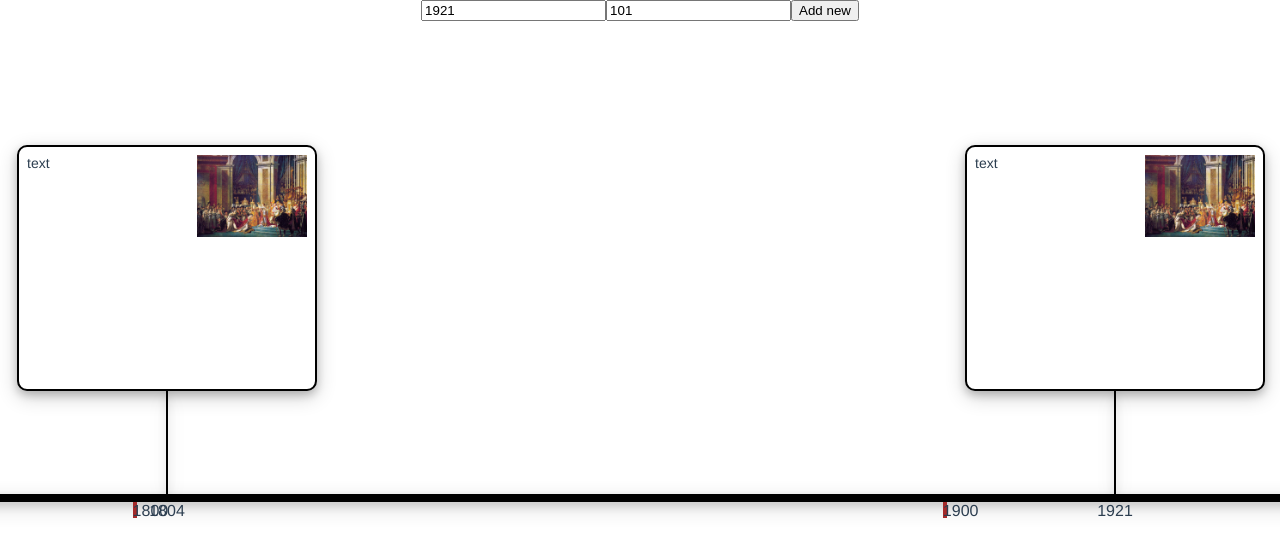
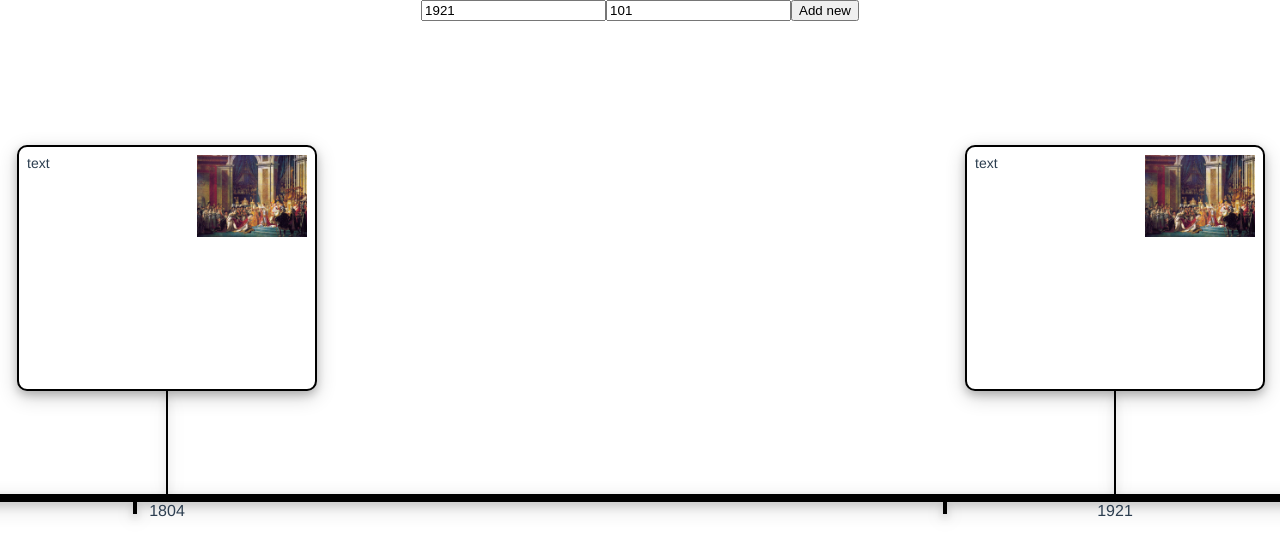
Before and after one commit to vbackeberg/lookattime, a Vue app: page / in a window 1280 px wide. Both pictures are taken after a click on the button "Add new". Shown: the top 558 px of the page. Built offline with nearby package versions, Linux system fonts and the light colour scheme.

Commit message:
Time marker no date and box shadow

```diff
--- a/src/components/TimeMarker.vue
+++ b/src/components/TimeMarker.vue
@@ -3,9 +3,7 @@
     <div
       class="marker zoom-transition zoomable"
       v-bind:style="{ left: positionLeft + 'px', width: width + 'px' }"
-    >
-      {{ date }}
-    </div>
+    ></div>
   </transition>
 </template>
 
@@ -40,7 +38,8 @@ export default Vue.extend({
 <style scoped lang="scss">
 .marker {
   position: absolute;
-  height: 16px;
-  background-color: brown;
+  height: 12px;
+  background-color: #000;
+  box-shadow: 0 4px 8px 0 rgba(0, 0, 0, 0.2), 0 6px 20px 0 rgba(0, 0, 0, 0.19);
 }
 </style>
```
